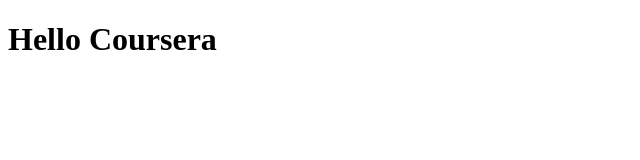
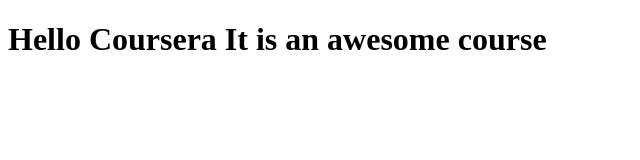
Before and after one commit to SethabaAT/coursera-test, a plain HTML site: page site/index.html in a window 1280 px wide. Shown: the whole page, without its empty margins (0-640 px from the left). Drawn offline with Linux system fonts and the light colour scheme.

Commit message:
Small adddition to our page content

```diff
--- a/site/index.html
+++ b/site/index.html
@@ -4,6 +4,6 @@
 	<title>Hello Coursera</title>
 </head>
 <body>
-<h1>Hello Coursera</h1>
+<h1>Hello Coursera It is an awesome course</h1>
 </body>
 </html>
```
